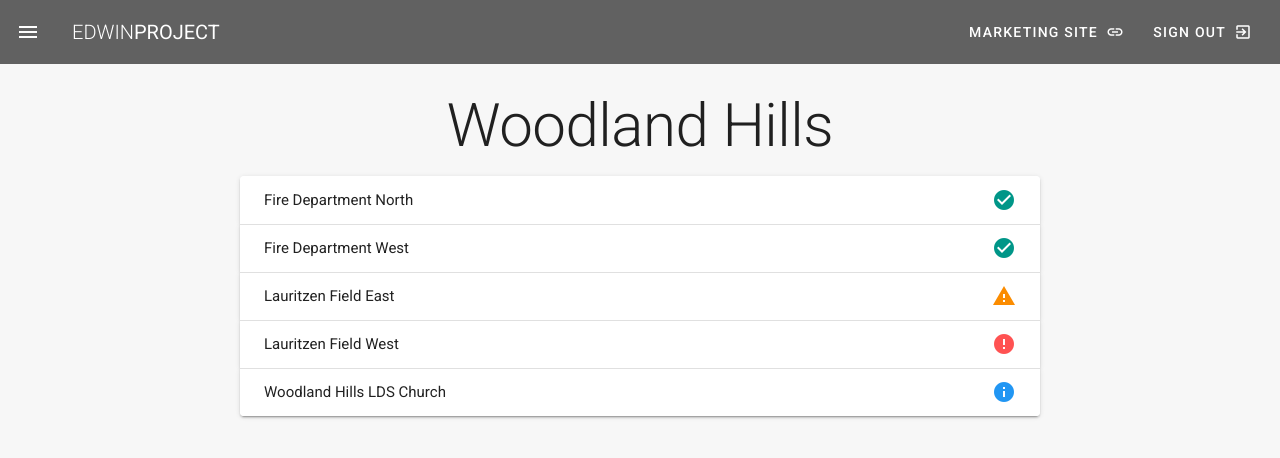
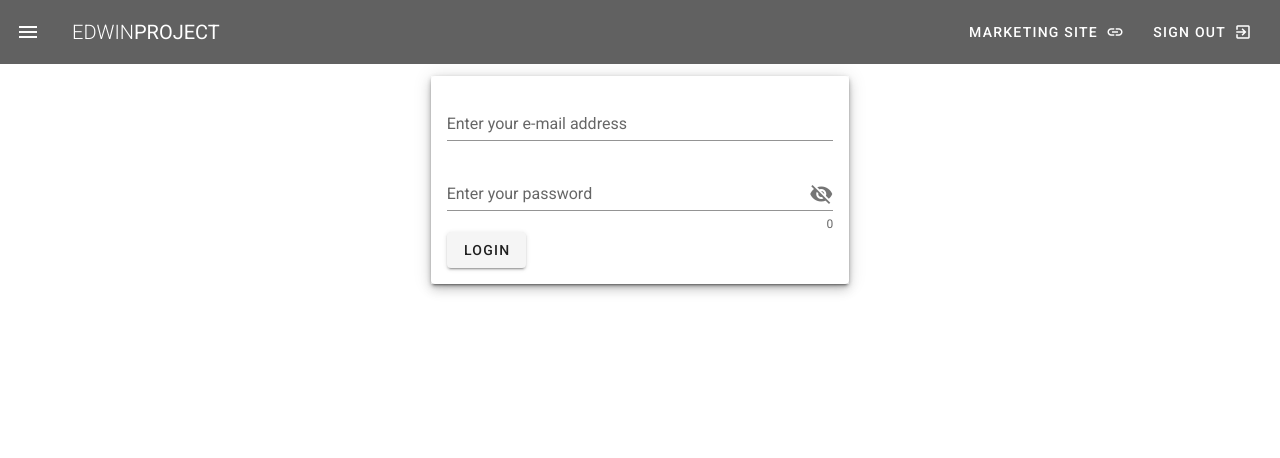
Before and after one commit to trev125/capstone, a Vue app: page / in a window 1280 px wide. Shown: the top 458 px of the page. Built offline with nearby package versions, Linux system fonts and the light colour scheme.

Commit message:
Adding a login page and some more logic to the team page

```diff
--- a/src/components/Navbar.vue
+++ b/src/components/Navbar.vue
@@ -11,7 +11,7 @@
                 <span>Marketing Site</span>
                 <v-icon right>link</v-icon>
             </v-btn>
-            <v-btn text color="white">
+            <v-btn href="/" text color="white">
                 <span>Sign Out</span>
                 <v-icon right>exit_to_app</v-icon>
             </v-btn>
@@ -37,9 +37,10 @@ export default {
         return {
             drawer: false,
             links: [
-                { icon: 'mdi-view-dashboard', text: 'Dashboard', route: '/' },
+                { icon: 'mdi-view-dashboard', text: 'Dashboard', route: '/dashboard' },
                 { icon: 'mdi-folder', text: 'My Projects', route: '/projects' },
                 { icon: 'supervisor_account', text: 'Group', route: '/team' },
+                { icon: 'supervisor_account', text: 'Login', route: '/' },
             ]
         }
     }
--- a/src/router/index.js
+++ b/src/router/index.js
@@ -3,12 +3,13 @@ import VueRouter from 'vue-router'
 import Dashboard from '../views/Dashboard.vue'
 import Projects from '../views/Projects.vue'
 import Team from '../views/Team.vue'
+import Login from '../views/Login.vue'
 
 Vue.use(VueRouter)
 
 const routes = [
   {
-    path: '/',
+    path: '/dashboard',
     name: 'dashboard',
     component: Dashboard
   },
@@ -21,6 +22,11 @@ const routes = [
     path: '/team',
     name: 'team',
     component: Team
+  },
+  {
+    path: '/',
+    name: 'login',
+    component: Login
   }
 ]
 
--- a/src/views/Dashboard.vue
+++ b/src/views/Dashboard.vue
@@ -29,12 +29,12 @@
                       </v-list-item-subtitle>
                     </v-list-item-content>
 
-                    <v-list-item-avatar
+                    <!-- <v-list-item-avatar
                       tile
                       size="80"
                     >
                       <v-img :src="cameras.avatar"></v-img>
-                    </v-list-item-avatar>
+                    </v-list-item-avatar> -->
                   </v-list-item>
                 <iframe v-if="cameras.video" width="560" height="315" v-bind:src="cameras.video" frameborder="0"/>
                 <div>
--- /dev/null
+++ b/src/views/Login.vue
@@ -0,0 +1,84 @@
+<template>
+ <div id="app">
+   <v-app>
+     <main>
+       <v-container fluid fill-height class="loginOverlay">
+          <v-layout flex align-center justify-center>
+            <v-flex xs12 sm4 elevation-6>
+              <v-card>
+                <v-card-text class="pt-4">
+                  <div>
+                      <v-form v-model="valid" ref="form">
+                        <v-text-field
+                          label="Enter your e-mail address"
+                          v-model="email"
+                          :rules="emailRules"
+                          id="emailInput"
+                          required
+                        ></v-text-field>
+                        <v-text-field
+                          label="Enter your password"
+                          v-model="password"
+                          min="8"
+                          :append-icon="e1 ? 'mdi-eye' : 'mdi-eye-off'"
+                          :append-icon-cb="() => (e1 = !e1)"
+                          :type="e1 ? 'text' : 'password'"
+                          @click:append="e1 = !e1"
+                          :rules="passwordRules"
+                          id="passwordInput"
+                          counter
+                          required
+                        ></v-text-field>
+                        <v-layout justify-space-between>
+                            <v-btn type="submit" @click.stop.prevent="submit()" :class=" { 'blue darken-4 white--text' : valid, disabled: !valid }">Login</v-btn>
+                        </v-layout>
+                      </v-form>
+                  </div>
+                </v-card-text>
+              </v-card>
+            </v-flex>
+          </v-layout>
+       </v-container>
+     </main>
+   </v-app>
+ </div>
+ </template>
+
+ <script src="https://unpkg.com/vue/dist/vue.js"></script>
+ <script src="https://unpkg.com/vuetify/dist/vuetify.js"></script>
+ <script>
+export default{
+        data () {
+          return {
+            valid: false,
+            e1: false,
+            password: '',
+            passwordRules: [
+              (v) => !!v || 'Password is required',
+            ],
+            email: '',
+            emailRules: [
+              (v) => !!v || 'E-mail is required',
+              (v) => /^\w+([\.-]?\w+)*@\w+([\.-]?\w+)*(\.\w{2,3})+$/.test(v) || 'E-mail must be valid'
+            ],
+          }
+        },
+        methods: {
+          submit () {
+            if (this.$refs.form.validate()) {
+              console.log('Email to be saved: ',this.$refs.form.$el[0]._value)
+              console.log('Password to be saved: ',this.$refs.form.$el[1]._value)
+              this.$router.push("/dashboard");
+              //this.$refs.form.$el.submit()
+            }
+            // else {
+            //   alert('hey thats not valid')
+            // }
+          },
+          clear () {
+            this.$refs.form.reset()
+          }
+        },
+    }
+
+ </script>
--- a/src/views/Team.vue
+++ b/src/views/Team.vue
@@ -12,8 +12,31 @@
             {{user.firstName}} {{user.lastName}}
           </v-expansion-panel-header>
           <v-expansion-panel-content class="grey--text">
-            <v-card>
-              <v-card
+            <v-form
+              ref="form"
+              v-model="valid"
+              lazy-validation
+              @submit.prevent="saveChanges"
+            >
+              <v-text-field
+                v-model="user.email"
+                :rules="emailRules"
+                label="Email"
+                required
+                :id="`${user.id}-email`"
+              ></v-text-field>
+              <v-btn
+                type="submit"
+                :disabled="!valid"
+                class="mr-4"
+                color="primary"
+                small
+              >
+                Save
+              </v-btn>
+
+            </v-form>
+            <!-- <v-card
               class="mx-auto"
               outlined
             >
@@ -23,14 +46,14 @@
                   <v-text-field
                     v-model="user.email"
                     placeholder= user.email
+                    id="emailField"
                   ></v-text-field>
                   <div class="my-2">
-                      <v-btn small color="primary" v-on:click="saveChanges()">Save</v-btn>
+                    <v-btn small color="primary" v-on:click="saveChanges($id.emailField)">Save</v-btn>
                   </div>
                 </v-list-item-content>
               </v-list-item>
-              </v-card>
-            </v-card>
+            </v-card> -->
           </v-expansion-panel-content>
         </v-expansion-panel>
       </v-expansion-panels>
@@ -46,6 +69,11 @@
 export default {
   data() {
     return {
+      valid: true,
+      emailRules: [
+        v => !!v || 'E-mail is required',
+        v => /.+@.+\..+/.test(v) || 'E-mail must be valid',
+      ],
       cameras: [],
       users: [],
       camErrors: [],
@@ -123,11 +151,18 @@ export default {
     //     this.userErrors.push(e)
     // })
   },
+  mounted() {},
   methods: {
   //Set the camera type based on the status of the cameras. This 'type' is used for coloring
-    saveChanges: function(newEmail){
-      newEmail = 'wow'
-      console.log('save the email to be', newEmail)
+    saveChanges: function(formObj){
+      let value = formObj.target.elements[0]._value
+      console.log('save the email to be', value)
+      // let id = '' + userId
+      // let test = id + '-email'
+      // this.$nextTick(() => {
+      //   console.log('this.refs: ',this.$refs.test)
+      // });
+      // console.log('save the email to be', test)
     }
   }
 }
```
Lines whose indentation alone changed are shown as unchanged.
